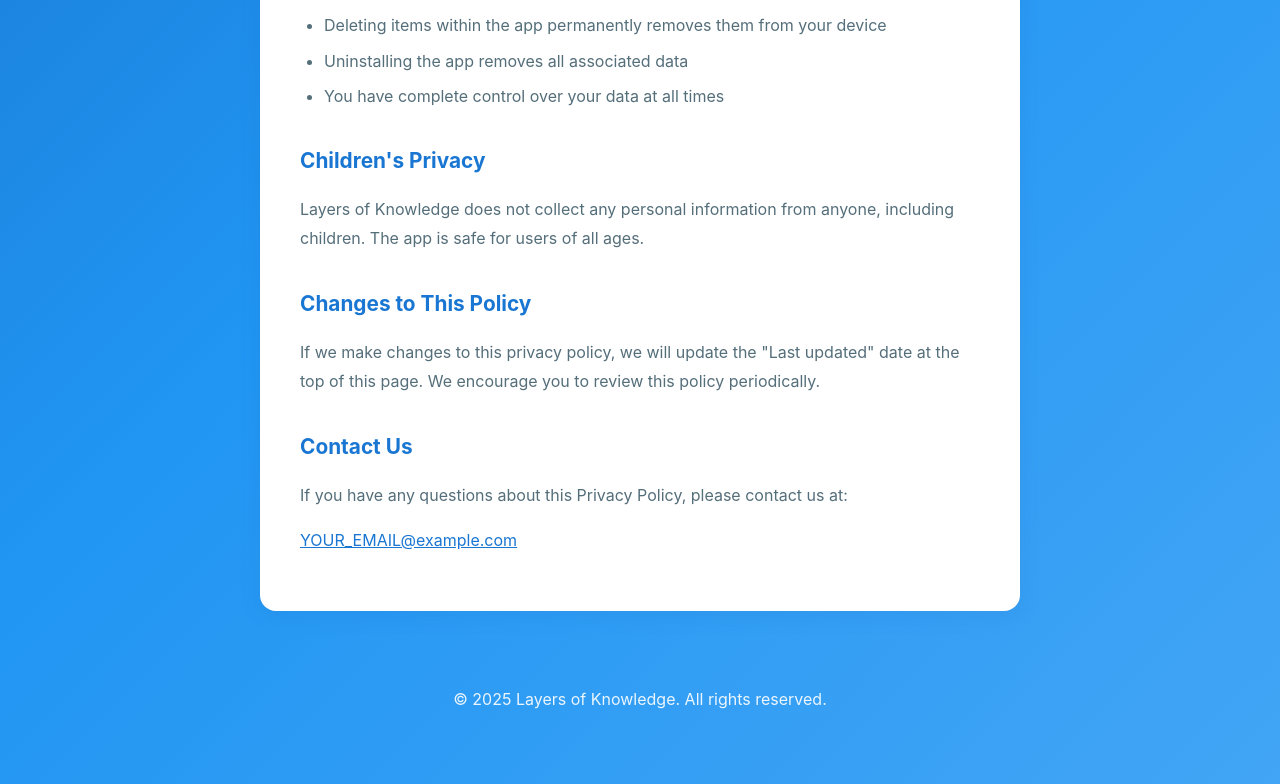
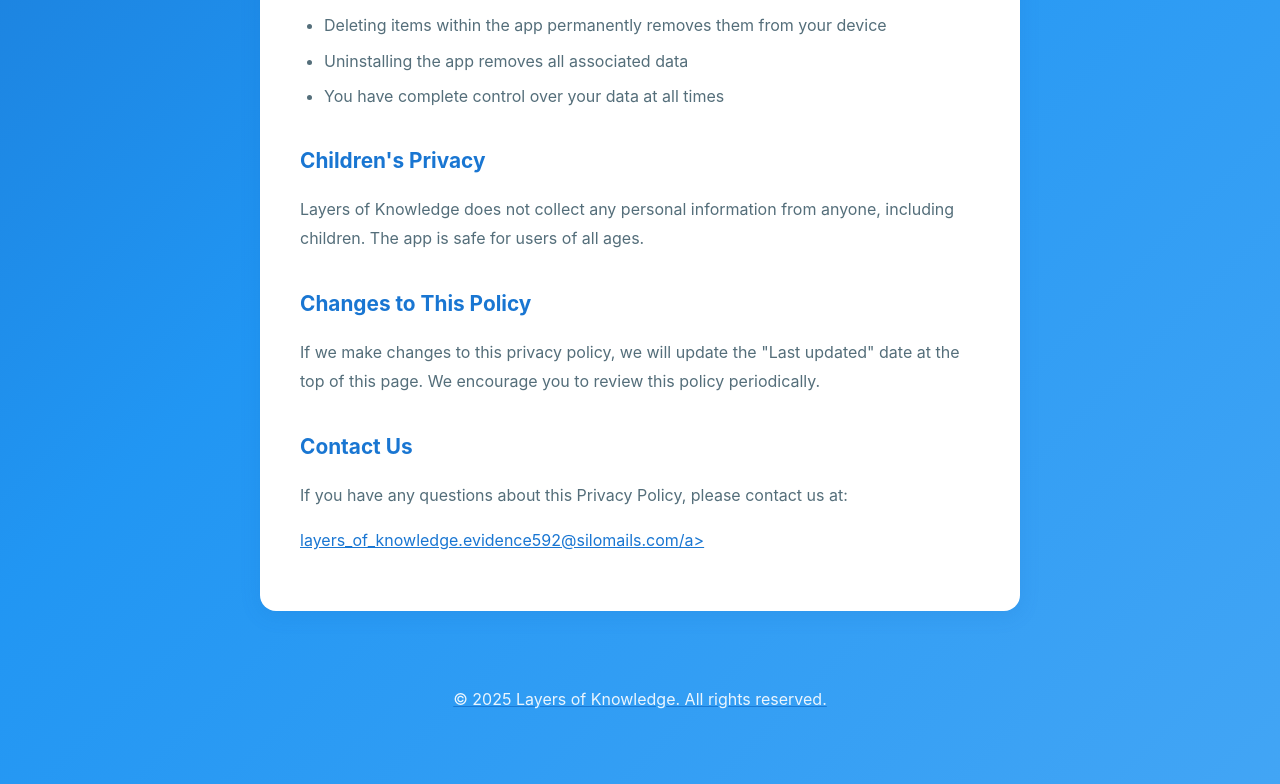
Before and after one commit to reflectsmarterapps-boop/LayersOfKnowledge, a plain HTML site: page privacy.html in a window 1280 px wide. Shown: the part 1609-2393 px from the top of the page. Drawn offline with Linux system fonts and the light colour scheme.

Commit message:
Update contact email in privacy policy

```diff
--- a/privacy.html
+++ b/privacy.html
@@ -188,7 +188,7 @@
 
             <h2>Contact Us</h2>
             <p>If you have any questions about this Privacy Policy, please contact us at:</p>
-            <p><a href="mailto:YOUR_EMAIL@example.com">YOUR_EMAIL@example.com</a></p>
+            <p><a href="mailto:layers_of_knowledge.evidence592@silomails.com">layers_of_knowledge.evidence592@silomails.com/a></p>
         </div>
 
         <footer>
```
